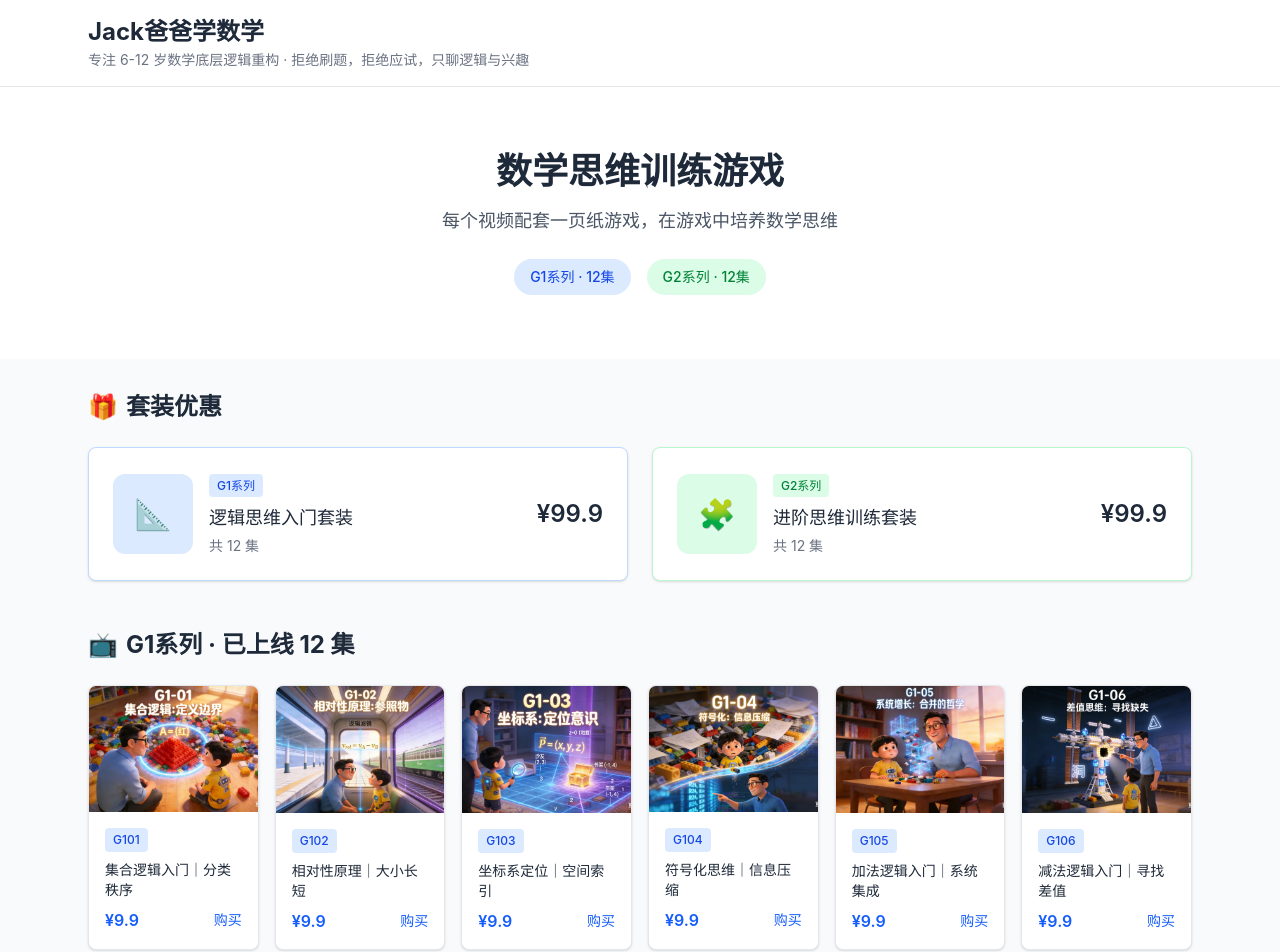
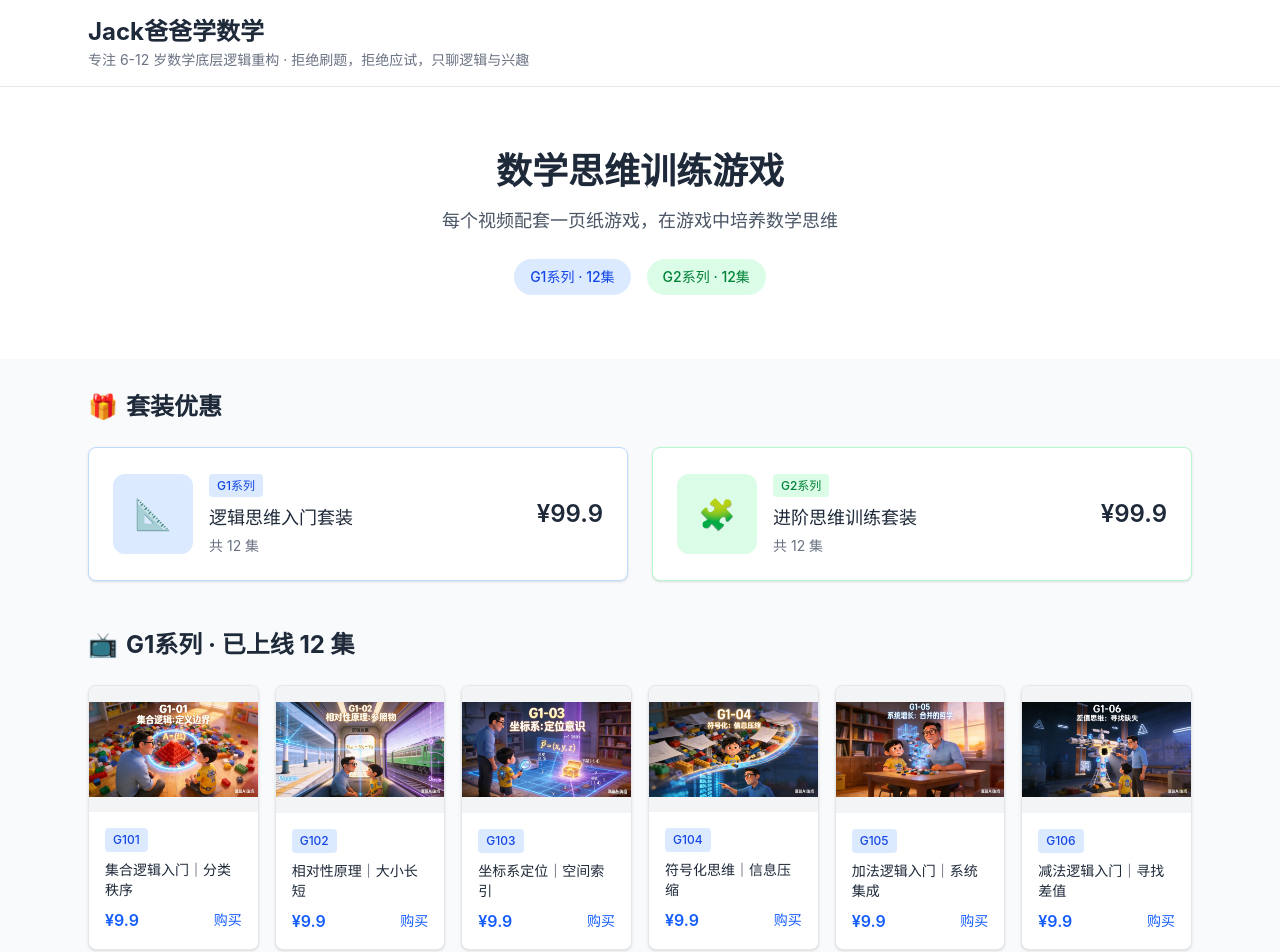
Before and after one commit to colorday655-glitch/dad-jack-learns-math, a Next.js app: page / in a window 1280 px wide. Shown: the top 952 px of the page. Built offline with nearby package versions, Linux system fonts and the light colour scheme.

Commit message:
fix: show full thumbnail with object-contain

```diff
--- a/app/page.tsx
+++ b/app/page.tsx
@@ -43,12 +43,12 @@ function VideoCard({ video }: { video: Video }) {
 
   return (
     <div className={`bg-white rounded-lg shadow-sm border border-gray-200 overflow-hidden ${!isAvailable ? 'opacity-60' : 'hover:shadow-md transition-shadow'}`}>
-      <div className="relative aspect-[4/3] overflow-hidden">
+      <div className="relative aspect-[4/3] bg-gray-100 overflow-hidden">
         <Image
           src={video.thumbnail}
           alt={video.title}
           fill
-          className="object-cover"
+          className="object-contain"
         />
         {!isAvailable && (
           <div className="absolute inset-0 bg-gray-900/50 flex items-center justify-center">
```
